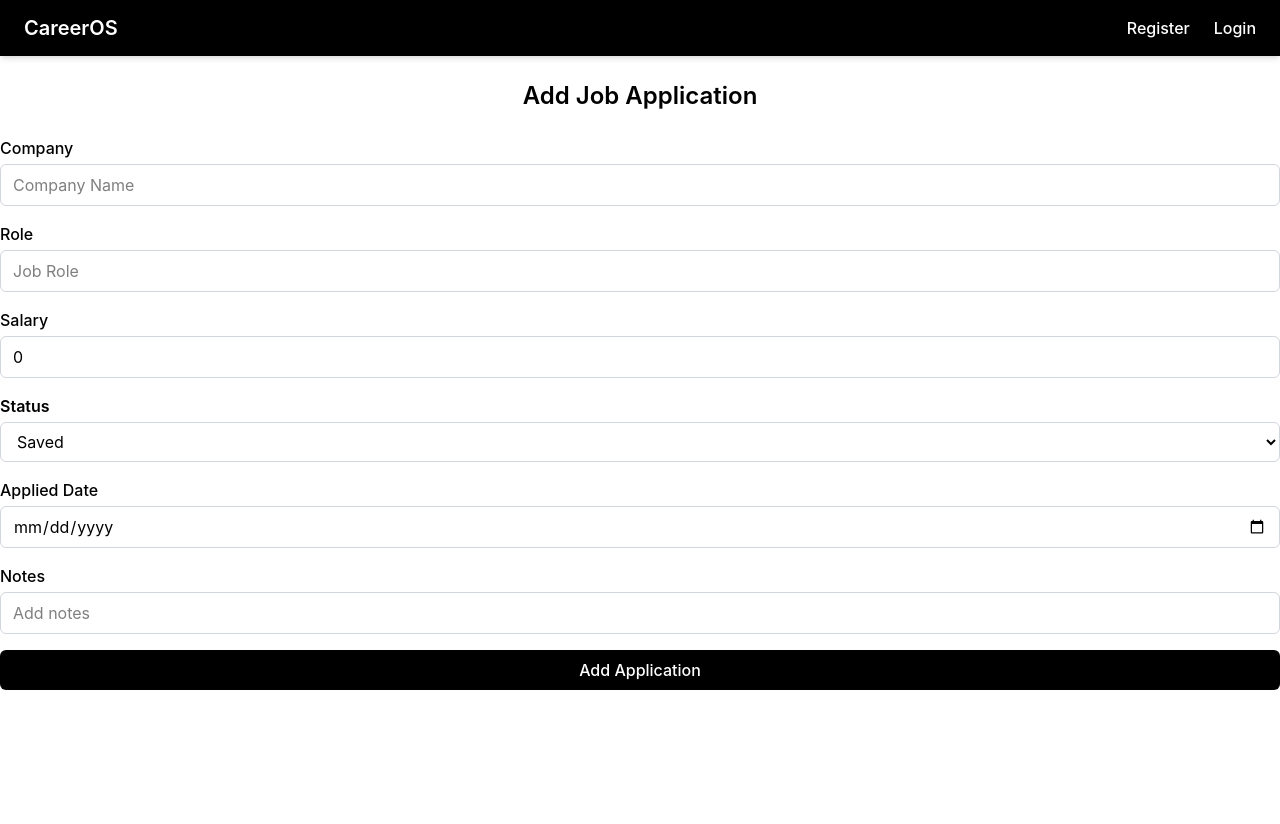
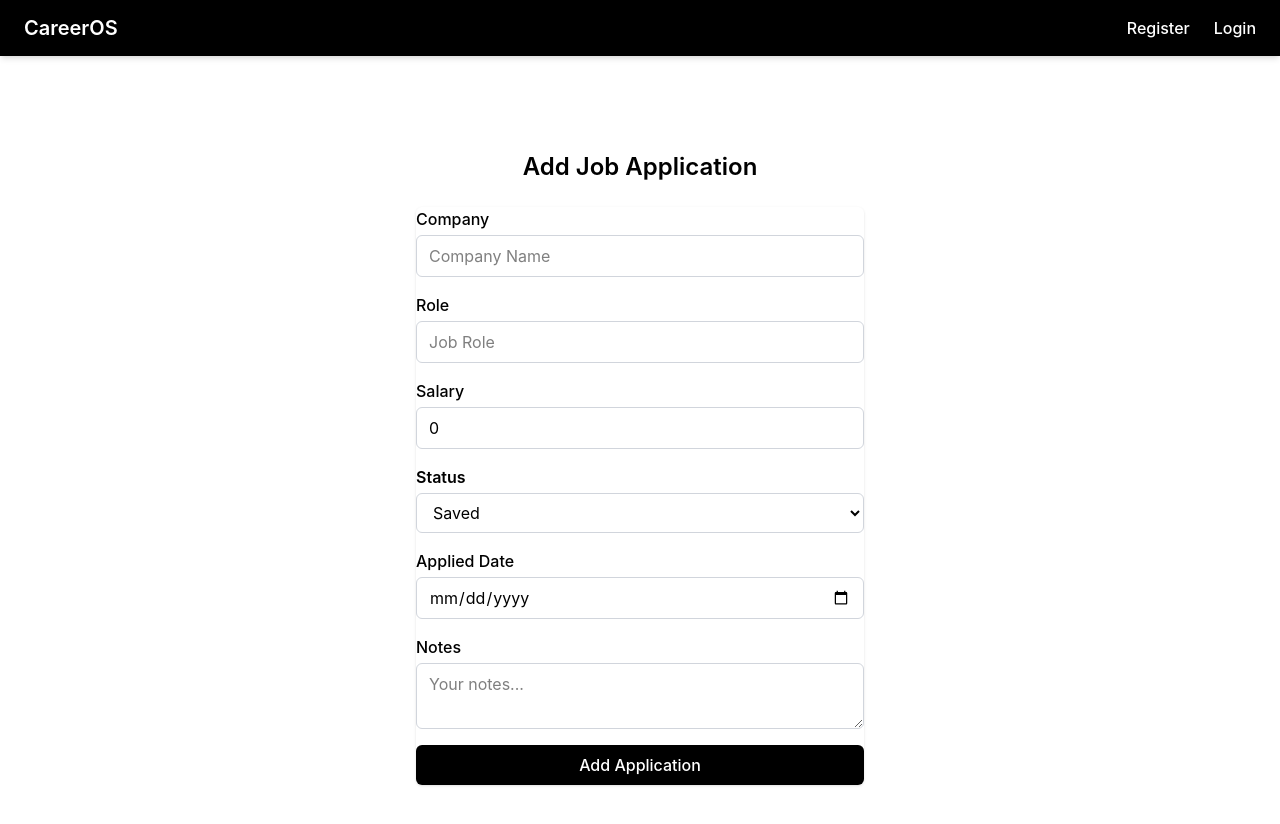
Before and after one commit to Sreesanth-01/CareerOS-frontend, a React (Vite) app: page /AddjobApplication in a window 1280 px wide. Shown: the top 824 px of the page. Built offline with nearby package versions, Linux system fonts and the light colour scheme.

Commit message:
refactor: AddJobs Page- style and notes text area

```diff
--- a/src/pages/AddJobApplication.jsx
+++ b/src/pages/AddJobApplication.jsx
@@ -33,11 +33,11 @@ const AddJobApplication = () => {
     }
 
   return (
-    <div className='min-h-screen flex flex-col'>
+    <div className='min-h-screen items-center justify-center px-6 flex flex-col'>
       <div>
         <h1 className='text-center text-2xl font-semibold m-6'>Add Job Application</h1>
       </div>
-      <div>
+      <div className='w-full max-w-md rounded-md shadow-sm'>
         <form onSubmit={handleSubmit} className='flex flex-col gap-4'>
           <Input name="companyName" value={formData.companyName} label="Company" placeholder="Company Name" onChange={handleChange}></Input>
           <Input name="jobRole" value={formData.jobRole} label="Role" placeholder="Job Role" onChange={handleChange}></Input>
@@ -57,7 +57,10 @@ const AddJobApplication = () => {
           </select>
         </div>
         <Input name="appliedDate" value={formData.appliedDate} label="Applied Date" type='date' placeholder="Applied Date" onChange={handleChange}></Input>
-        <Input name="notes" value={formData.notes} label="Notes" placeholder="Add notes" onChange={handleChange}></Input>
+        <div className='flex flex-col gap-1'>
+          <label htmlFor='notes' className='font-medium'>Notes</label>
+          <textarea name='notes' value={formData.notes} placeholder='Your notes...' onChange={handleChange} className='w-full border border-gray-300 rounded-md px-3 py-2 outline-none focus:ring-1 focus:ring-black-500 focus-border-black-500'></textarea>
+        </div>
         <button type='submit' className='w-full bg-black text-white py-2 px-4 rounded-md font-medium hover:font-bold transition duration-500 cursor-pointer'>Add Application</button>
       </form>
     </div>
```
